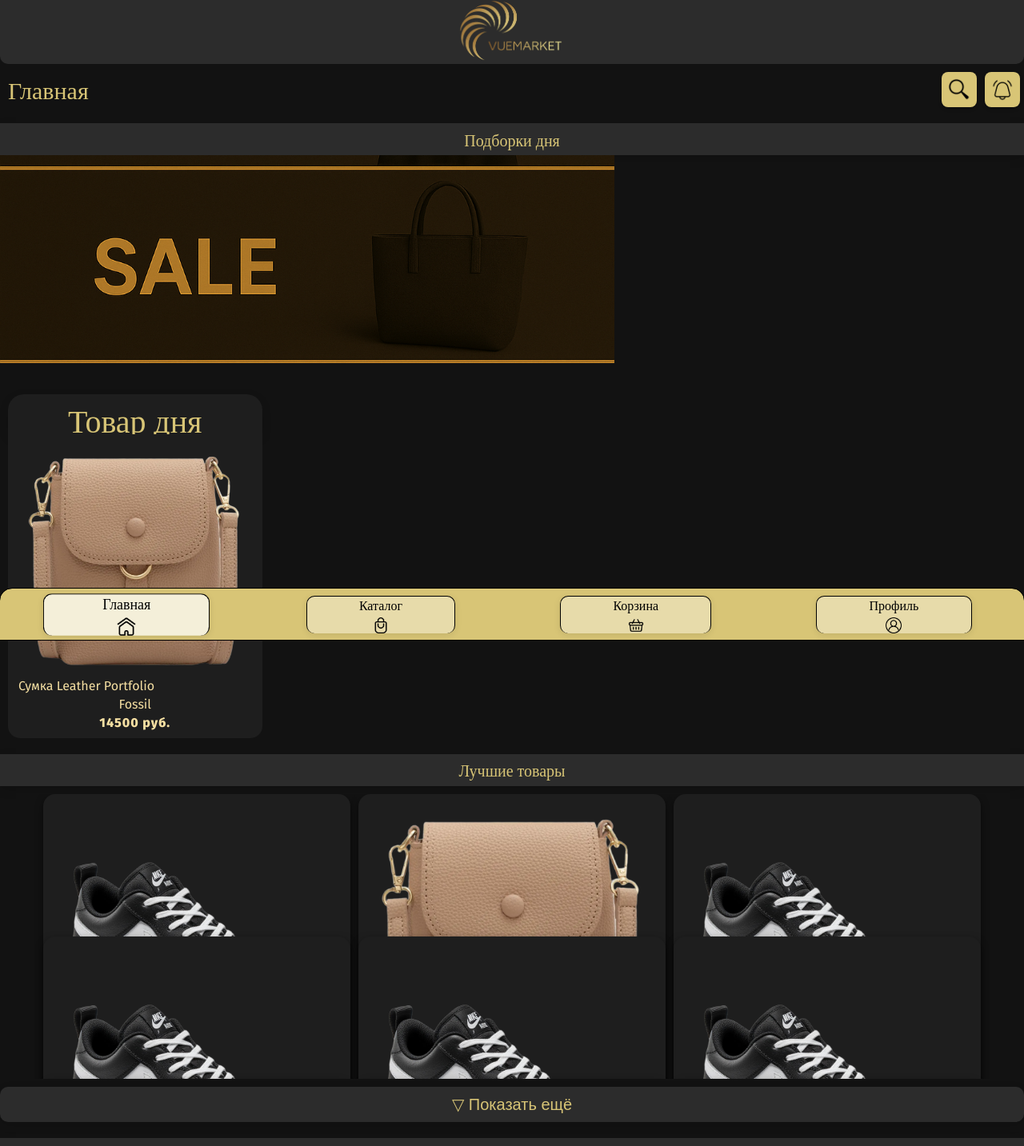
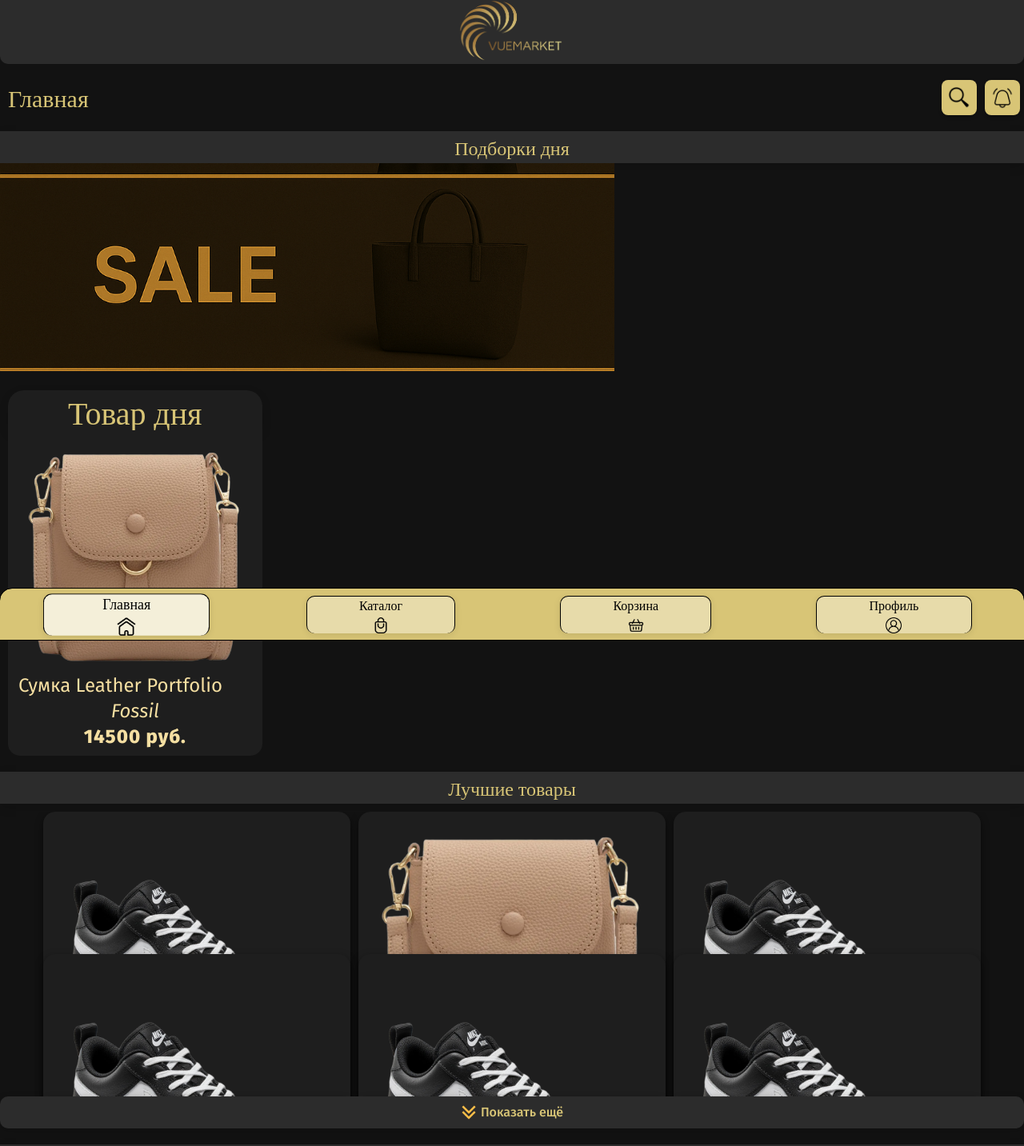
Before and after one commit to alekcmirniy/optimized_marketplace, a Vue app: page / in a window 1280 px wide. Shown: the top 1433 px of the page at 80% size. Built offline with nearby package versions, Linux system fonts and the light colour scheme.

Commit message:
Интегрированы между собой фильтры и категории

```diff
--- a/src/assets/main.scss
+++ b/src/assets/main.scss
@@ -26,11 +26,13 @@
   color: inherit;
 }
 button {
+  font-family: "Fira Sans", sans-serif;
   background: vars.$supporting-golden;
   border: none;
   border-radius: 10px;
   padding: 10px 20px;
-  font-weight: bold;
+  font-size: 16px;
+  font-weight: 500;
   color: vars.$body-color;
   transition: background 0.3s ease, transform 0.2s ease;
 
--- a/src/backend/database.ts
+++ b/src/backend/database.ts
@@ -212,7 +212,7 @@
 const mainCategoriesStructure = new Set(productDatabase.map((item) => (item.categories.mainCategory)));
 const otherCategoriesStructure = new Set(productDatabase.flatMap((item) => (item.categories.otherCategories)));
 
-const sortCatalogBy = async function(arr: Array<Product>, option: string, categoriesSelected?: string) :Promise<Array<Product>> {
+const sortCatalogBy = async function(arr: Array<Product>, option: string) :Promise<Array<Product>> {
         const sortedArr = [...arr];
         switch (option) {
             case "descending-price":
@@ -235,18 +235,50 @@
                 return sortedArr;
     };
 };
-/*
-const similarsProduct = productDatabase.filter((prod: Product) => {
-    return (prod.categories.mainCategory == dailyProduct?.categories.mainCategory
-        && prod.categories.otherCategories[0] == dailyProduct?.categories.otherCategories[0])
-});
-*/
+
+const applyFiltersAndCategories = async function(context: {
+    selectedCategories: Array<Array<string>>,
+    activeFilter: string
+}): Promise<Array<Product>>
+    {
+    let filteredProducts = [...productDatabase];
+
+    const [mainCategories, otherCategories] = context.selectedCategories;
+    const hasMain = mainCategories?.length > 0;
+    const hasOther = otherCategories?.length > 0;
+
+    if (hasMain || hasOther) {
+        const mainSet = new Set(mainCategories);
+        const otherSet = new Set(otherCategories);
+
+        const andResults: Product[] = [];
+        const orResults: Product[] = [];
+
+        for (const product of filteredProducts) {
+            const matchMain = !hasMain || mainSet.has(product.categories.mainCategory);
+            const matchOther = !hasOther || product.categories.otherCategories.some(cat => otherSet.has(cat));
+
+            if (matchMain && matchOther) {
+                andResults.push(product);
+            } else if (matchMain || matchOther) {
+                orResults.push(product);
+            }
+        }
+        filteredProducts = andResults.length ? andResults : orResults;
+    }
+
+    if (context.activeFilter) {
+        filteredProducts = await sortCatalogBy(filteredProducts, context.activeFilter);
+    }
+    return filteredProducts;
+}
 export { dailyProduct };
 export { productDatabase };
 export { dailySlidesData };
 export { bestSlidesData };
 export { Product };
 
+export { applyFiltersAndCategories };
 export { sortCatalogBy };
 
 export type { Slide };
--- a/src/components/CompilationSlider.vue
+++ b/src/components/CompilationSlider.vue
@@ -41,7 +41,6 @@
 .slider-wrapper {
     min-height: 18vh;
     max-width: 100%;
-    margin: 15px 0;
 }
 .slider-image {
     max-width: 100%;
--- a/src/components/MainHeader.vue
+++ b/src/components/MainHeader.vue
@@ -42,7 +42,7 @@
 @use '/src/assets/variables' as vars;
 @use "sass:color";
 .wrapper {
-    margin-top: 10px;
+    margin-top: 20px;
     display: flex;
     justify-content: space-between;
     padding: 0 5px;
--- a/src/components/MainNavigation.vue
+++ b/src/components/MainNavigation.vue
@@ -49,8 +49,6 @@
     background-color: $nav-bar-color;
     position:fixed;
     bottom: 0;
-    right: 0;
-    left: 0;
     min-height: 8vh;
     border-top-left-radius: 15px;
     border-top-right-radius: 15px;
--- a/src/components/ProductCard.vue
+++ b/src/components/ProductCard.vue
@@ -74,6 +74,7 @@
     text-overflow: ellipsis;
 }
 .brand {
+    font-style: italic;
     text-align:center;
     word-break: break-word;
     white-space: nowrap;
@@ -88,6 +89,5 @@
     text-overflow: ellipsis;
     font-weight: 800;
     letter-spacing: 1px;
-    font-size: 16px;
 }
 </style>
--- a/src/views/HomeView.vue
+++ b/src/views/HomeView.vue
@@ -1,9 +1,9 @@
 <template>
     <div class="wrapper">
         <MainHeader :header="headerData" />
-        <div class="compilations-container">
+        <div>
             <p class="covering">Подборки дня</p>
-            <CompilationSlider class="compilations-slider" :slides="dailySlidesData" />
+            <CompilationSlider :slides="dailySlidesData" />
         </div>
         <div class="daily">
             <label class="daily-product-label covering">Товар дня</label>
@@ -17,17 +17,19 @@
                 </li>
             </ul>
             <button @click="getMoreBest()" class="best-footer covering">
-                ▽ Показать ещё
+                <img class="more-icon" :src="MoreIcon" :alt="'Показать ещё - иконка'" />
+                <p>Показать ещё</p>
             </button>
         </div>
-        <div class="compilations-container">
+        <div>
             <p class="covering">Популярные подборки</p>
-            <CompilationSlider class="compilations-slider" :slides="bestSlidesData" />
+            <CompilationSlider :slides="bestSlidesData" />
         </div>
     </div>
 </template>
 
 <script lang="ts">
+import MoreIcon from '@/components/icons/MoreProducts.png';
 import MainHeader from '@/components/MainHeader.vue';
 import ProductCard from '@/components/ProductCard.vue';
 import CompilationSlider from '@/components/CompilationSlider.vue';
@@ -44,6 +46,7 @@
                 searchRequired: true,
                 notificationsRequired: true
             },
+            MoreIcon: MoreIcon,
             bestRating: [] as Array<Product>,
             dailyProduct: dailyProduct as Product,
             dailySlidesData: dailySlidesData as Array<Slide>,
@@ -75,7 +78,7 @@
     min-height: $block-covering-height;
     background-color: vars.$block-covering-color;
     color: vars.$supporting-golden;
-    font-size: 20px;
+    font-size: 24px;
     font-weight: 500;
     place-content: center;
     text-align: center;
@@ -92,8 +95,6 @@
     padding-bottom: 6.5vh;
 }
 .daily {
-    margin: 0;
-    max-width: 100%;
     display: flex;
     flex-direction: column;
     align-items: center;
@@ -105,21 +106,25 @@
     border-top-right-radius: 20px;
     font-weight: 500 !important;
     font-size: 40px;
-    padding-top: 5px;
     background-color: vars.$card-color;
+    text-align: center;
 }
 .daily-product {
-    margin-top: 0;
     max-width: 43vh;
     border-top-right-radius: 0;
     border-top-left-radius: 0;
     box-shadow: none;
+    margin: 0;
+    font-size: 1.5em;
 }
 .best-wrapper {
     max-width: 100%;
 }
 .best-footer {
     width: 100%;
+    display: flex;
+    gap: 5px;
+    font-size: 16px;
 }
 .best-catalog {
     --counter-similar-rows: 2;
@@ -135,15 +140,13 @@
     grid-template-columns: repeat(3, 30vw);
     grid-template-rows: repeat(var(--counter-similar-rows), 21vh);
     overflow: hidden;
+    margin-bottom: 0;
+}
+.more-icon {
+    width: 20px;
 }
 .best-product {
     margin: 0;
-}
-.compilations-container {
-    margin-top: 20px;
-}
-.compilations-slider {
-    margin-top: 0;
 }
 @media screen and (min-width: 769px) {
     .daily {
--- a/src/views/ProductView.vue
+++ b/src/views/ProductView.vue
@@ -1,6 +1,6 @@
 <template>
     <div v-if="product">
-        <ProductCard :productId="product.id" :cardDescription="product.getCardDescription()" :imagePath="product.imagePath"/>
+        <ProductCard class = "product" :productId="product.id" :cardDescription="product.getCardDescription()" :imagePath="product.imagePath"/>
     </div>
     <div v-else>
         <p>Товар не найден</p>
@@ -27,7 +27,7 @@
         }
     },
     mounted() {
-        const founded = productDatabase.find((product) => (this.id === product.id));
+        const founded = productDatabase.find((product) => (this.id === product.id)) as Product;
         this.product = founded || null;
     }
 });
@@ -35,5 +35,7 @@
 </script>
 
 <style scoped lang="scss">
-
+.product {
+    margin: 0;
+}
 </style>
--- a/src/views/StoreView.vue
+++ b/src/views/StoreView.vue
@@ -2,13 +2,13 @@
     <div class="wrapper">
         <MainHeader :header="headerData" />
 
-        <CategoriesSection @categories-section-open="openCategoriesSection"/>
+        <CategoriesSection :currentCategories="currentCategories" @categories-section-open="openCategoriesSection"/>
         <CategoriesModal v-if="categoriesIsOpen" @close="categoriesIsOpen = false" @use-categories="useCategories"/>
 
-        <FilterSection @filter-section-open="openFilterSection" @use-filters="useFilters"/>
+        <FilterSection @use-filters="useFilters" :activeFilter="activeFilter" @filter-section-open="openFilterSection" />
         <FilterModal v-if="filtersIsOpen" @close="filtersIsOpen = false" @use-filters="useFilters"/>
 
-        <ul :key="componentKey" class="card-catalog">
+        <ul class="card-catalog">
             <li v-for="product of tempDatabase" :key="product.id">
                 <ProductCard :productId="product.id" :cardDescription="product.getCardDescription()" :imagePath="product.imagePath"/>
             </li>
@@ -17,15 +17,16 @@
 </template>
 
 <script lang="ts">
-import { productDatabase, Product, sortCatalogBy } from '@/backend/database';
+import { productDatabase, Product, applyFiltersAndCategories } from '@/backend/database';
 import MainHeader from '@/components/MainHeader.vue';
 import ProductCard from '@/components/ProductCard.vue';
 import CategoriesSection from '@/components/CategoriesSection.vue';
 import FilterSection from '@/components/FilterSection.vue';
 import FilterModal from '@/components/FilterModal.vue';
 import CategoriesModal from '@/components/CategoriesModal.vue';
+import { defineComponent } from 'vue';
 
-export default {
+export default defineComponent({
     name: "StoreView",
     components: { MainHeader, ProductCard, CategoriesSection, FilterSection, FilterModal, CategoriesModal},
     data() {
@@ -35,86 +36,40 @@
                 searchRequired: true,
                 notificationsRequired: true,
             },
-            componentKey: 0,
             tempDatabase: productDatabase as Array<Product> || [],
+
             filtersIsOpen: false,
             categoriesIsOpen: false,
+
+            currentCategories: "",
+            activeFilter: "",
+            selectedCategories: [] as Array<Array<string>>
         }
     },
     methods: {
-        /*
-        forceUpdate(): void {
-            this.componentKey++;
-        },
-        */
         openFilterSection(): void {
             this.filtersIsOpen = true;
         },
         openCategoriesSection() {
             this.categoriesIsOpen = true;
         },
-        async useFilters(selectedOption: string) : Promise<void> {
+        async useFilters(selectedOption: string): Promise<void> {
             this.filtersIsOpen = false;
-                /* тут реализован примерный запрос когда будет бекенд
-            try {
-
-                const response = await axios.get('/api/catalog', {
-                    params: { categories, selectedOption },
-                    method: 'get',
-                    timeout: 1000,
-                    headers: {"getFiltered": "true"}
-                });
-            if (response.status === 200) {
-                this.tempDatabase = response.data;
-            }
-            else console.log("Response status is not OK!");
-            }
-            catch(error) {
-                console.log("Ошибка при загрузке каталога:", error);            //нужны кнопки сброса категорий и сброса фильтров
-            }
-            */
-            if (selectedOption === 'default')
-                this.tempDatabase = productDatabase;
-            else
-                this.tempDatabase = await sortCatalogBy(this.tempDatabase as Array<Product>, selectedOption);
-            console.log(`Фильтр ${selectedOption} применён!`);
+            this.activeFilter = selectedOption;
+            await this.filterAndSort();
         },
-        async useCategories(selectedOptions: Array<Array<string>>, recursiveCall?: boolean): Promise<void> {
+        async useCategories(selectedOptions: Array<Array<string>>): Promise<void> {
             this.categoriesIsOpen = false;
-            const hasMain = selectedOptions[0].length > 0;
-            const hasOther = selectedOptions[1].length > 0;
-
-            if (!productDatabase.length) {
-                this.tempDatabase = [];
-                return;
-            }
-
-            if (!hasMain && !hasOther) {
-                this.tempDatabase = productDatabase;
-                return;
-            }
-
-            const mainCategoriesSet = new Set(selectedOptions[0]);
-            const otherCategoriesSet = new Set(selectedOptions[1]);
-
-            const andResults: Array<Product> = [];
-            const orResults: Array<Product> = [];
-
-            productDatabase.forEach((product) => {
-                const matchesMain = !hasMain || mainCategoriesSet.has(product.categories.mainCategory);
-                const matchesOther = !hasOther || product.categories.otherCategories.some((cat) => (otherCategoriesSet.has(cat)));
-
-                if (matchesMain && matchesOther) {
-                    andResults.push(product);
-                }
-                else if (matchesMain || matchesOther) {
-                    orResults.push(product);
-                }
-            });
-            this.tempDatabase = andResults.length ? andResults : orResults;
+            this.selectedCategories = selectedOptions;
+            this.currentCategories = selectedOptions.flat().join(", ");
+            await this.filterAndSort();
+        },
+        async filterAndSort(): Promise<void> {
+            const context = this;
+            this.tempDatabase = await applyFiltersAndCategories(context);
         }
     }
-}
+});
 </script>
 
 <style scoped lang="scss">
```
Also changed, not shown: src/components/CategoriesSection.vue (+9 -5 lines), src/components/FilterSection.vue (+12 -10 lines), src/components/icons/MoreProducts.png (added).
